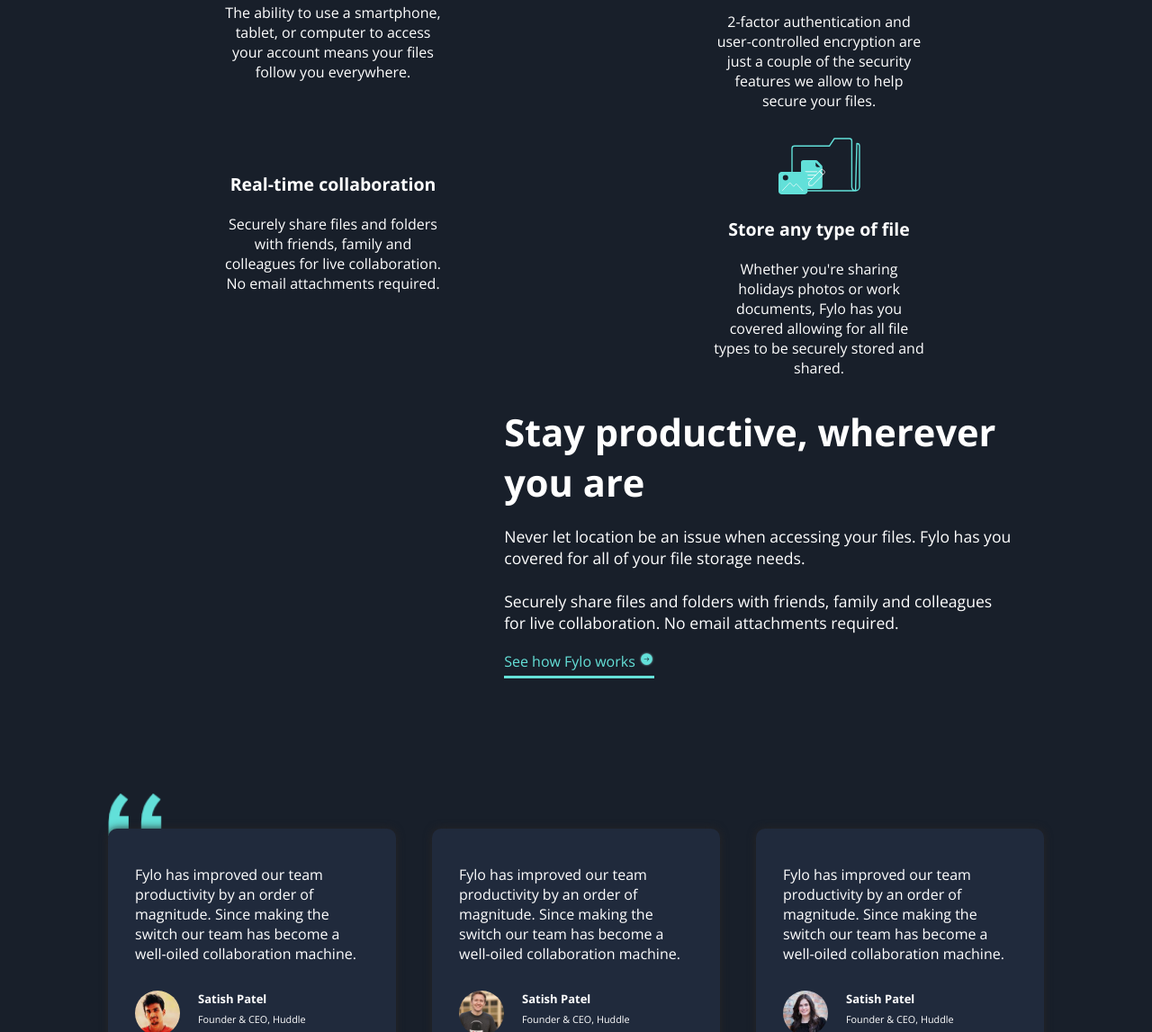
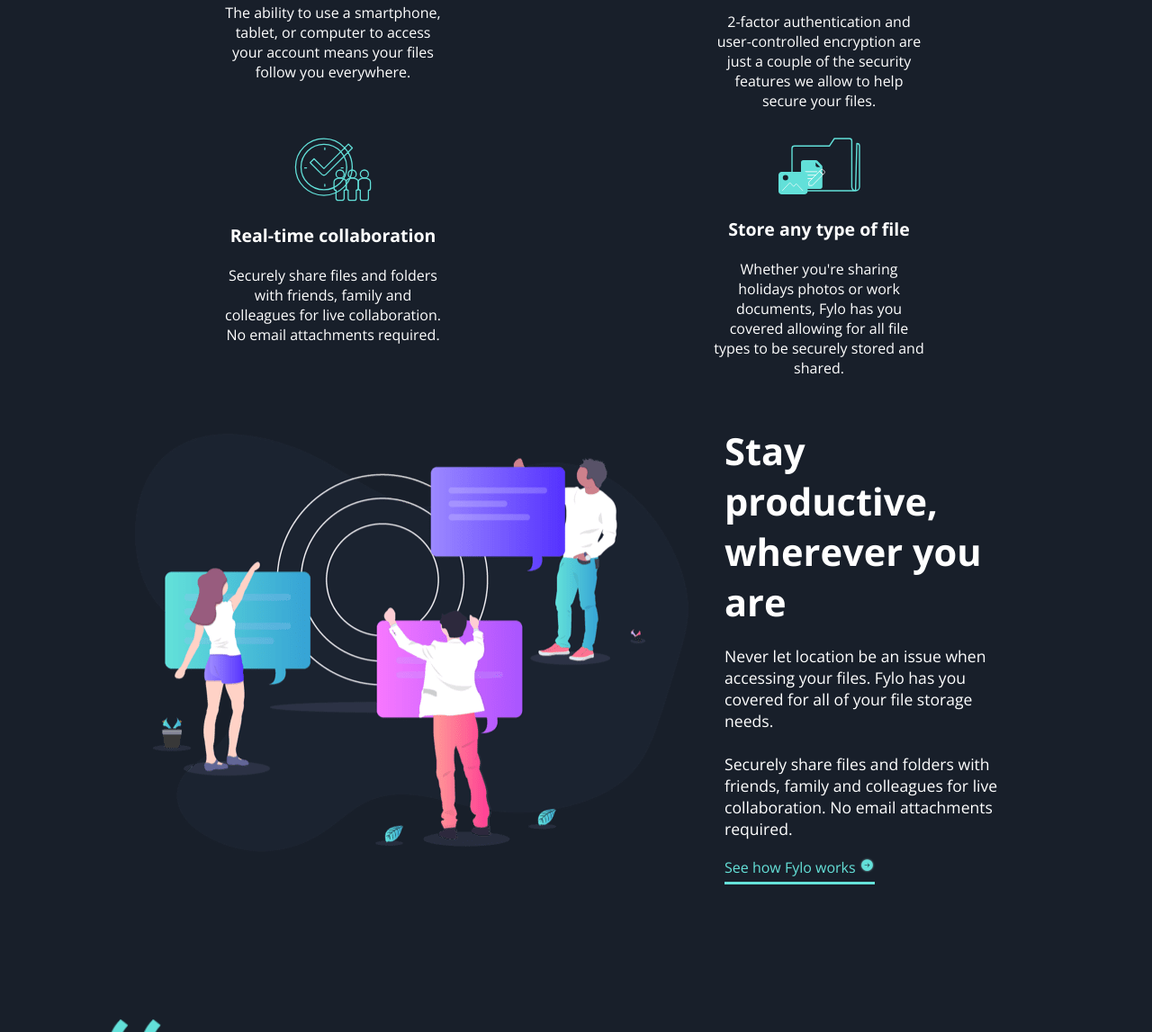
Before and after one commit to chenerdev/Fylo-dark-theme-landing-page, a plain HTML site: page index.html in a window 1280 px wide. Shown: the part 1213-2360 px from the top of the page at 90% size. Drawn offline with nearby package versions, Linux system fonts and the light colour scheme; the site is published under a folder, as on GitHub Pages, so addresses that start at the root find nothing.

Commit message:
Update index.html

```diff
--- a/index.html
+++ b/index.html
@@ -67,7 +67,7 @@
         </div>
 
         <div class="maintext">
-          <img src="/images/icon-collaboration.svg" alt="" />
+          <img src="images/icon-collaboration.svg" alt="" />
 
           <h2>Real-time collaboration</h2>
           <p>
@@ -90,7 +90,7 @@
         </div>
       </div>
       <div class="imgtext">
-        <img src="/images/illustration-stay-productive.png" alt="" />
+        <img src="images/illustration-stay-productive.png" alt="" />
         <div class="maintext">
           <h2>Stay productive, wherever you are</h2>
           <p>
```
